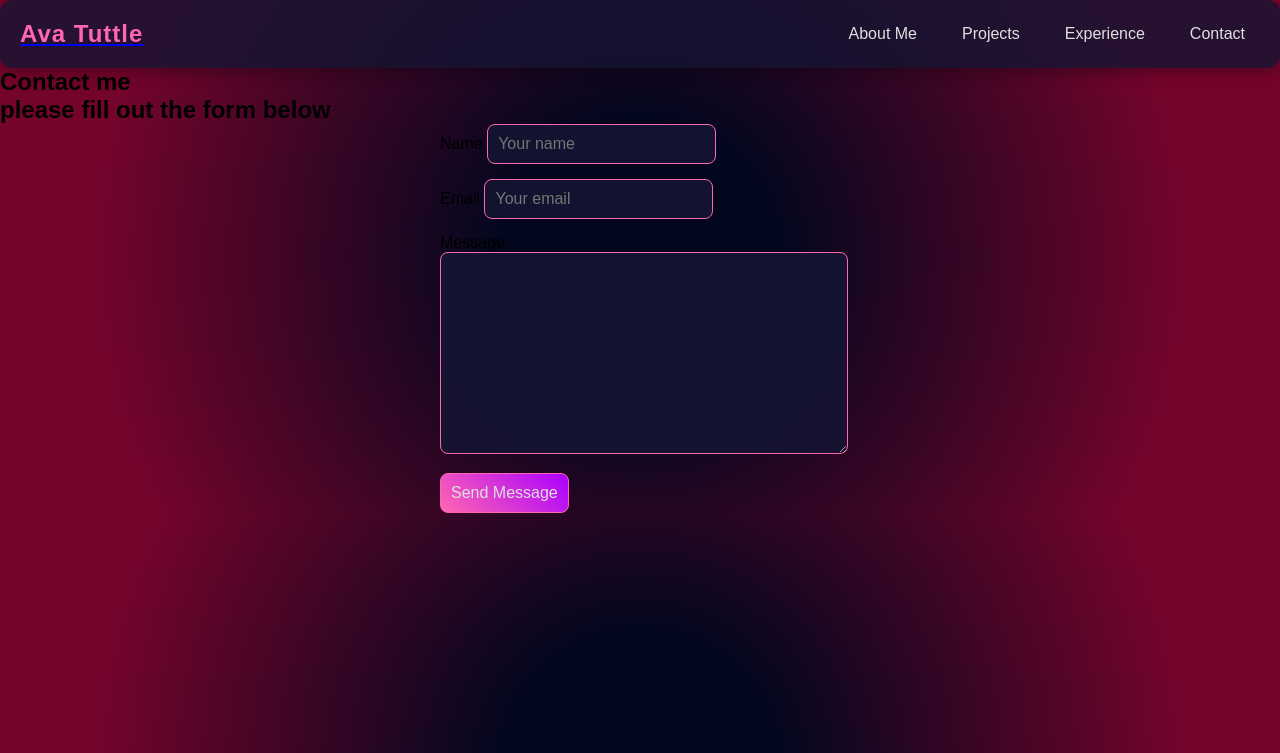
After one commit to AvaTuttle/portfolio, a Django app: page /contact/ in a window 1280 px wide. The commit adds this page. Shown: the top 753 px of the page. Run offline with Django 5.2, Linux system fonts and the light colour scheme.

Commit message:
getting there

```diff
--- /dev/null
+++ b/pages/forms.py
@@ -0,0 +1,13 @@
+from django import forms
+
+
+class ContactForm(forms.Form):
+    name = forms.CharField(
+        max_length=200,
+        widget=forms.TextInput
+        (attrs={"placeholder": "Your name"}))
+    email = forms.CharField(
+        max_length=200,
+        widget=forms.TextInput
+        (attrs={"placeholder": "Your email", "type": "email"}))
+    message = forms.CharField(widget=forms.Textarea())
--- a/pages/urls.py
+++ b/pages/urls.py
@@ -3,5 +3,6 @@ from . import views
 
 urlpatterns = [
     path("", views.about_view, name="about"),
+    path("contact/", views.contact_view, name="contact"),
 
 ]
--- a/pages/views.py
+++ b/pages/views.py
@@ -1,8 +1,12 @@
 from django.shortcuts import render
-
+from .forms import ContactForm
 # Create your views here.
 def my_first_view(request):
     return render(request, "base.html")
 
 def about_view(request):
-    return render(request, "about_me.html")
+    return render(request, "pages/about_me.html")
+
+def contact_view(request):
+    form = ContactForm()
+    return render(request, "pages/contact.html", {"form": form})
--- a/templates/base.html
+++ b/templates/base.html
@@ -5,8 +5,8 @@
 <head>
     <meta charset="UTF-8">
     <meta name="viewport" content="width=device-width, initial-scale=1.0">
-    <link rel="stylesheet" href="{% static './css/base.css' %}">
-    <link rel="stylesheet" href="{% static './css/responsive.css' %}">
+    <link rel="stylesheet" href="{% static 'css/base.css' %}">
+    <link rel="stylesheet" href="{% static 'css/responsive.css' %}">
     <title>Document</title>
 </head>
 <body>
@@ -26,8 +26,8 @@
         <nav>
             <a href="{% url 'about' %}">About Me</a>
             <a href="{% url 'project_list' %}">Projects</a>
-            <a href="#experience">Experience</a>
-            <a href="#contact">Contact</a>
+            <a href="#">Experience</a>
+            <a href="{% url 'contact' %}">Contact</a>
         </nav>
     </header>
 
--- /dev/null
+++ b/templates/pages/contact.html
@@ -0,0 +1,35 @@
+{% extends 'base.html' %}
+
+{% load static %}
+{% block content %}
+<section class="contact-section center-row">
+
+    <h1>Contact me</h1>
+    <h2>please fill out the form below</h2>
+
+    <form method="post" class="center-collumn">
+        {% csrf_token %}
+
+        <div class="field">
+            <label>Name</label>
+            {{ form.name }}
+        </div>
+        <div class="field">
+            <label>Email</label>
+            {{ form.email }}
+        </div>
+        <div class="field">
+            <label>Message</label>
+            {{ form.message }}
+        </div>
+
+        <div class="field">
+            <button>Send Message</button>
+        </div>
+
+    </form>
+</section>
+
+
+
+{% endblock content %}
```
Also changed, not shown: templates/pages/about_me.html (renamed from templates/about_me.html).
